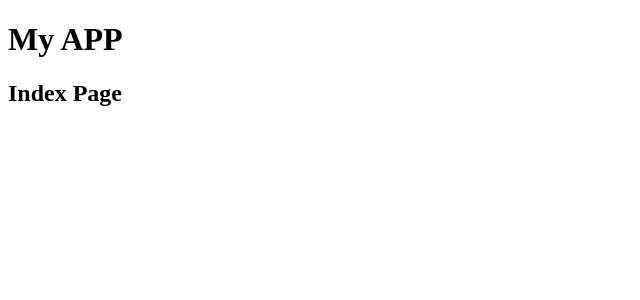
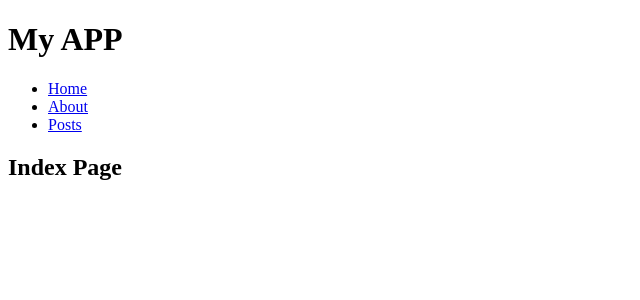
Before and after one commit to owlcity/react-ecosystem, a React (Vite) app: page / in a window 1280 px wide. Shown: the top 300 px of the page, without its empty margins (0-640 px from the left). Built offline with nearby package versions, Linux system fonts and the light colour scheme.

Commit message:
feat: 添加 posts 页面路由和导航链接
- 创建 posts 页面组件和懒加载路由
- 在路由树中注册 posts 路由
- 在根布局中添加 posts 页面的导航链接

```diff
--- a/src/layout/rootLayout.tsx
+++ b/src/layout/rootLayout.tsx
@@ -1,9 +1,20 @@
-import { Outlet } from "@tanstack/react-router";
+import { Link, Outlet } from "@tanstack/react-router";
 
 export const RootLayout = () => {
   return (
     <>
       <h1>My APP</h1>
+      <ul>
+        <li>
+          <Link to="/">Home</Link>
+        </li>
+        <li>
+          <Link to="/about">About</Link>
+        </li>
+        <li>
+          <Link to="/posts">Posts</Link>
+        </li>
+      </ul>
       <Outlet />
     </>
   );
--- /dev/null
+++ b/src/pages/posts/posts.lazy.tsx
@@ -0,0 +1,9 @@
+import { createLazyRoute } from "@tanstack/react-router";
+
+export const Route = createLazyRoute("/posts")({
+  component: PostsPage,
+});
+
+function PostsPage() {
+  return <h2>Posts Page</h2>;
+}
--- a/src/router/index.tsx
+++ b/src/router/index.tsx
@@ -2,8 +2,9 @@ import { createRouter } from "@tanstack/react-router";
 import { rootRoute } from "./rootRoute";
 import { aboutRoute } from "./routes/aboutRoute";
 import { indexRoute } from "./routes/indexRoute";
+import { postsRoute } from "./routes/postsRoute";
 
-const routeTree = rootRoute.addChildren([indexRoute, aboutRoute]);
+const routeTree = rootRoute.addChildren([indexRoute, aboutRoute, postsRoute]);
 
 export const router = createRouter({
   routeTree,
--- /dev/null
+++ b/src/router/routes/postsRoute.tsx
@@ -0,0 +1,7 @@
+import { createRoute } from "@tanstack/react-router";
+import { rootRoute } from "../rootRoute";
+
+export const postsRoute = createRoute({
+  getParentRoute: () => rootRoute,
+  path: "posts",
+}).lazy(() => import("@pages/posts/posts.lazy").then((mod) => mod.Route));
```
